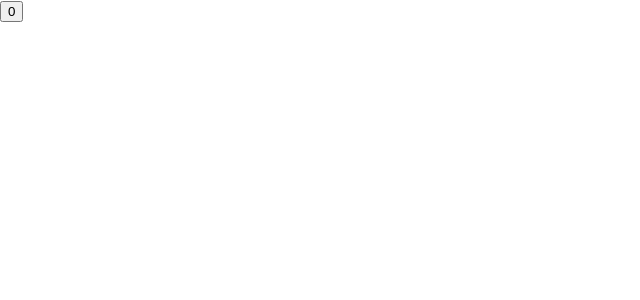
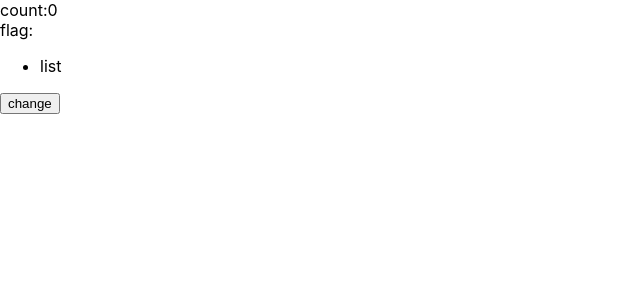
Before and after one commit to LittleYi-CN/react-basic, a React (Create React App) app: page / in a window 1280 px wide. Shown: the top 300 px of the page, without its empty margins (0-640 px from the left). Built offline with nearby package versions, Linux system fonts and the light colour scheme.

Commit message:
✨ 47、hook-useState-使用规则说明

```diff
--- a/src/App.js
+++ b/src/App.js
@@ -1,41 +1,24 @@
-// useState
-// 快速使用
-// 1. 导入useState函数 react
-// 2. 执行这个函数并且传入初始值 必须在函数组件中
-// 3. [数据，修改数据的方法]
-// 4. 使用数据 修改数据
-
-// 状态的读取和修改
-// const [count,setCount] = useState(0)
-// 1. useState传过来的参数 作为count的初始值
-// 2. [count, setCount] 这里的写法是一个解构赋值 useState返回值是一个数组
-//    名字可以自定义嘛？ -> 可以自定义保持语义化
-//    顺序可以换吗？ -> 不可以的 第一个参数就是数据状态 第二个参数就是修改数据的方法
-// 3. setCount函数 作用用来修改count 依旧保持不能修改原值还是生成一个新值替换原值
-//    setCount（基于原值计算得到的新值）
-// 4. count和setCount是一对 是绑定在一起的 setCount只能用来修改对应的count值
-
-// 组件的更新
-// 当调用setCount的时候更新过程
-// 首次渲染
-// 首次被渲染的时候 组件内部的代码会被执行一次
-// 其中useState也会耕者执行 重点注意 初始值只在首次渲染生效
-
-// 更新渲染 setCount都会更新
-// 1. app组件会再次渲染 这个函数会再次执行
-// 2.useState再次执行 得到的新的count值不是0 而是修改之后的1 模板会用新值渲染
-// 重点一句话：useState初始值只在首次渲染生效后续只要调用setCount整个app中代码都会执行
-// 此时的count每次拿到的都是最新值
-
 
 import {useState} from 'react'
 
 function App() {
   const [count,setCount] = useState(0)
-  console.log(count)
+  const [flag, setFlag] = useState(true)
+  const [list, setList] = useState([])
+  function test() {
+    setCount(count + 1)
+    setFlag(false)
+    setList([1,2,3])
+  }
   return (
     <>
-      <button onClick={() => setCount(count + 1)}>{count}</button>
+      <div>count:{count}</div>
+      <div>flag:{flag}</div>
+      <ul>
+        <li>list</li>
+        {list.map(item => <li key={item}>{item}</li>)}
+      </ul>
+      <button onClick={test}>change</button>
     </>
   )
 }
```
Also changed, not shown: 1 other file (tests, documents, lock files or other folders).
